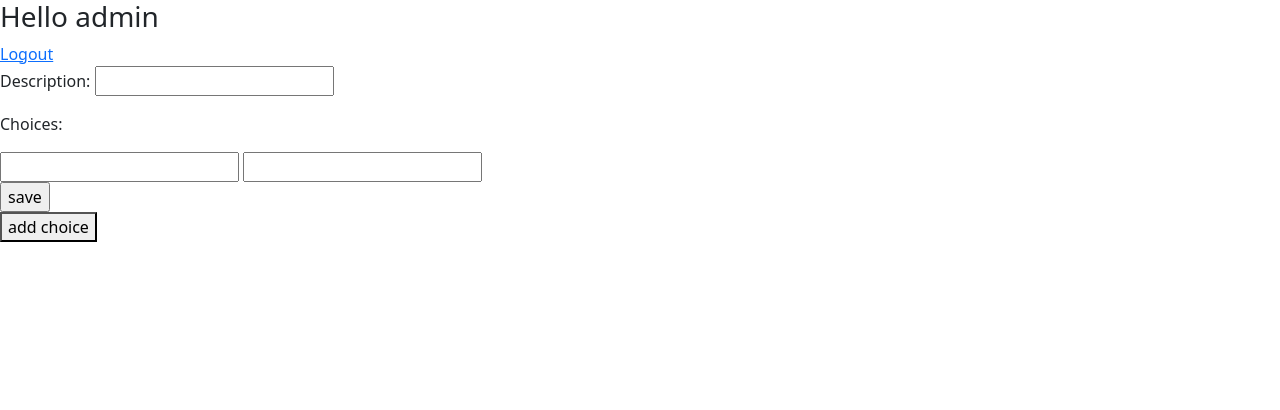
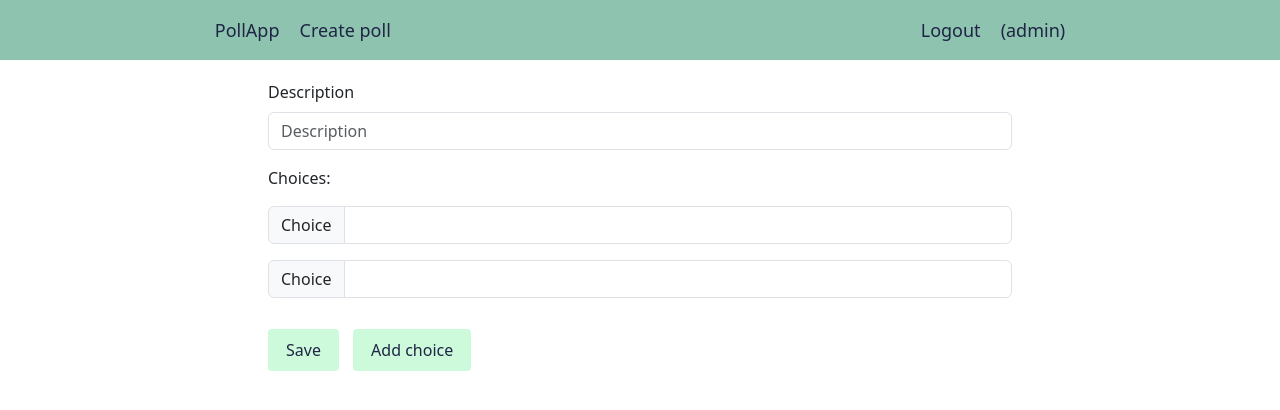
Before and after one commit to KERELKO/Django-poll-app, a Django app: page /poll/create/ in a window 1280 px wide. Shown: the top 410 px of the page. Run offline with Django 5.2, Linux system fonts and the light colour scheme; a user stored in the database is signed in; some libraries are stand-ins or nearby versions.

Commit message:
Style Ready

```diff
--- a/PollApp/PollApp/settings.py
+++ b/PollApp/PollApp/settings.py
@@ -126,4 +126,4 @@ DEFAULT_AUTO_FIELD = 'django.db.models.BigAutoField'
 
 LOGIN_URL = 'poll:login'
 LOGOUT_URL = 'poll:logout'
-LOGIN_REDIRECT_URL = 'poll:all'
+LOGIN_REDIRECT_URL = 'poll:list'
--- /dev/null
+++ b/PollApp/poll/static/css/base.css
@@ -0,0 +1,129 @@
+.nav-bar {
+	background-color: #8EC3B0;
+	width: 100%;
+	height: 60px;
+	margin-bottom: 20px;
+	padding-left: 16%;
+	padding-right: 16%;
+	list-style: none;
+	display: flex;
+	justify-content: space-between;
+	align-items: center;
+}
+
+.nav-item,
+.nav-auth {
+	text-decoration: none;
+	font-size: 18px;
+	font-weight: 500;
+	color: #1F2544;
+	padding: 0 10px; /* Adjust padding as needed */ /* Set maximum width for items */
+	white-space: nowrap; /* Prevent wrapping *//* Hide overflow content */
+	text-overflow: ellipsis; /* Display ellipsis for overflow */
+}
+
+.nav-auth {
+	margin-left: auto;
+}
+
+.container {
+	max-width: 60%;
+}
+
+.card-link {
+	text-decoration: none;
+}
+
+.card {
+	color: #1F2544;
+	margin-bottom: 20px;
+}
+
+.card-header {
+	background-color: #DEF5E5;
+	color: #637A9F !important;
+}
+
+.card-header:hover {
+	background-color: #8EC3B0 !important;
+}
+
+.card-body {
+	background-color: #BCEAD5;
+	color: #637A9F !important;
+}
+
+.card-body:hover {
+	background-color: #8EC3B0;
+}
+
+.card-footer {
+	background-color: #9ED5C5;
+	color: #637A9F !important;
+	border: none;
+}
+
+.card-footer:hover {
+	background-color: #DEF5E5;
+}
+
+.btn-mint {
+	display: inline-block;
+	background-color: #CDFADB;
+	color: #1F2544;
+	padding: 8px 17px 8px 17px;
+	border-radius: .25rem;
+	margin: 15px 10px 15px 0px;
+}
+
+.btn-mint:hover {
+	background-color: #DCFFB7;
+}
+
+.card-info {
+	background-color: #ffff;
+	padding: 10px;
+}
+
+.card-info:hover {
+	background-color: #ffff;
+}
+
+.list-group-item {
+	display: flex;
+	justify-content: space-between;
+}
+
+@media screen and (max-width: 900px) {
+	.container {
+		max-width: 80%;
+	}
+}
+
+@media screen and (max-width: 600px) {
+  .container {
+  	max-width: 90%;
+  }
+}
+
+@media screen and (max-width: 500px) {
+  .container {
+  	max-width: 95%;
+  }
+  .nav-item,
+	.nav-auth {
+		font-size: 16px;
+	}
+}
+
+@media screen and (max-width: 450px) {
+  .nav-item,
+	.nav-auth {
+		font-size: 15px;
+	}
+
+	.nav-bar {
+		padding-left: 0;
+		padding-right: 0;
+	}
+}
--- a/PollApp/poll/templates/base.html
+++ b/PollApp/poll/templates/base.html
@@ -6,22 +6,27 @@
 <head>
 	<meta charset="utf-8">
 	<meta name="viewport" content="width=device-width, initial-scale=1">
-	<title>{% block title %}{% endblock %}</title>
+	<title>{% block title %}Poll App{% endblock %}</title>
 	{% bootstrap_css %}
 	{% bootstrap_javascript %}
+	<link rel="stylesheet" type="text/css" href="{% static 'css/base.css' %}">
 </head>
 <body>
-	{% if user.is_authenticated %}
-		<h3>Hello {{ request.user.username }}</h3>
-		<a href="{% url 'poll:logout' %}">
-			Logout
-		</a>
-	{% else %}
-		<a href="{% url 'poll:login' %}">Login</a>
-		<a href="{% url 'poll:registration' %}">Register</a>
-	{% endif %}
-	{% block content %}
-	{% endblock %}
+	<ul class="nav-bar">
+		<a href="{% url 'poll:list' %}" class="nav-item">PollApp</a>
+		{% if request.user.is_authenticated %}
+			<a href="{% url 'poll:create' %}" class="nav-item">Create poll</a>
+			<a href="{% url 'poll:logout' %}" class="nav-auth">Logout</a>
+			<li class="nav-item">({{ request.user.username }})</li>
+		{% else %}
+			<a href="{% url 'poll:login' %}" class="nav-auth">Login</a>
+			<a href="{% url 'poll:registration' %}" class="nav-auth">Registration</a>
+		{% endif %}
+	</ul>
+	<div class="container">
+		{% block content %}
+		{% endblock %}
+	</div>
 </body>
 </html>
 {% block domready %}
--- a/PollApp/poll/templates/polls/create.html
+++ b/PollApp/poll/templates/polls/create.html
@@ -1,17 +1,24 @@
 {% extends "base.html" %}
+{% load django_bootstrap5 %}
 
 {% block content %}
 	<form method="post" id="form">
-		{{ form.as_p }}
+		{% bootstrap_form form %}
 		{% csrf_token %}
 		<p>Choices:</p>
 		<div id="choiceContainer">
-			<input type="text" name="content-0" class="choice-input" required>
-			<input type="text" name="content-1" class="choice-input" required>
+			<div class="input-group mb-3">
+  			<span class="input-group-text" id="basic-addon1">Choice</span>
+  			<input type="text" class="form-control" name="content-0"required>
+			</div>
+			<div class="input-group mb-3">
+  			<span class="input-group-text" id="basic-addon1">Choice</span>
+  			<input type="text" class="form-control" name="content-1"required>
+			</div>
 		</div>
-		<input type="submit" value="save">
+		<button type="submit" class="btn btn-mint">Save</button>
+		<button id="add-choice" type="button" class="btn btn-mint">Add choice</button>
 	</form>
-	<button id="add-choice" type="button">add choice</button>
 {% endblock %}
 
 {% block domready %}
@@ -20,21 +27,39 @@
 	const btn = document.getElementById('add-choice');
 		btn.addEventListener('click', function() {
 		addChoice();
-		if (choiceCount === 4) {
+		if (choiceCount === 5) {
 			btn.parentNode.removeChild(btn);
-		} else {
-			choiceCount++;
 		};
 	});
 
 	function addChoice() {
-		let choices = document.getElementById('choiceContainer');
-		let choice = document.createElement('input');
-		choice.name = 'content-' + choiceCount;
-		choice.type = 'text';
-		choice.class = 'choice-input';
-		choice.required = true;
-		choices.appendChild(choice);
+    let choicesContainer = document.getElementById('choiceContainer');
+
+    // Create div for input-group
+    let inputGroupDiv = document.createElement('div');
+    inputGroupDiv.classList.add('input-group', 'mb-3');
+
+    // Create span for input-group-text
+    let span = document.createElement('span');
+    span.classList.add('input-group-text');
+    span.textContent = 'Choice';
+
+    // Create input element
+    let input = document.createElement('input');
+    input.type = 'text';
+    input.classList.add('form-control');
+    input.name = 'content-' + choiceCount;
+    input.required = true;
+
+    // Append span and input to input-group div
+    inputGroupDiv.appendChild(span);
+    inputGroupDiv.appendChild(input);
+
+    // Append input-group div to choicesContainer
+    choicesContainer.appendChild(inputGroupDiv);
+
+    // Increment choiceCount for the next input
+    choiceCount++;
 	};
 </script>
 {% endblock %}
--- a/PollApp/poll/templates/polls/detail_done.html
+++ b/PollApp/poll/templates/polls/detail_done.html
@@ -4,5 +4,5 @@
 
 {% block content %}
 	<h3>Thanks, for taking part in this choice!</h3>
-	<a href="{% url 'poll:all' %}">Return to the list</a>
+	<a href="{% url 'poll:list' %}">Return to the list</a>
 {% endblock %}
--- a/PollApp/poll/templates/polls/edit.html
+++ b/PollApp/poll/templates/polls/edit.html
@@ -1,3 +1,8 @@
+{% extends "base.html" %}
+
+{% block title %}Edit poll{% endblock %}
+
+{% block content %}
 	<form action="" method="post">
 		{{ form.as_p }}
 		{% csrf_token %}
@@ -6,3 +11,4 @@
 		{% endfor %}
 		<button type="submit">Save</button>
 	</form>
+{% endblock %}
--- a/PollApp/poll/templates/users/registration.html
+++ b/PollApp/poll/templates/users/registration.html
@@ -1,4 +1,5 @@
 {% extends "base.html" %}
+{% load django_bootstrap5 %}
 
 {% block title %}Registration{% endblock %}
 
@@ -8,7 +9,7 @@
 	</h3>
 	<form action="{% url 'poll:registration' %}" method="post">
 		{% csrf_token %}
-		{{ form.as_p }}
-		<input type="submit" value="Create">
+		{% bootstrap_form form %}
+			<button type="submit" class="btn btn-mint">Create account</button>
 	</form>
 {% endblock %}
--- a/PollApp/poll/urls.py
+++ b/PollApp/poll/urls.py
@@ -5,14 +5,16 @@ from . import views
 app_name = 'poll'
 
 urlpatterns = [
-	path('all/', views.PollListView.as_view(),
-		 name='all'),
+	path('', views.PollListView.as_view(),
+		 name='list'),
 	path('create/', views.PollCreateView.as_view(),
 		 name='create'),
 	path('edit/<pk>/', views.PollEditView.as_view(),
 		 name='edit'),
 	path('detail/<pk>/', views.PollDetailView.as_view(),
 		 name='detail'),
+	path('detail/<pk>/result/', views.PollResultView.as_view(),
+		 name='result'),
 	path('delete/<pk>/', views.PollDeleteView.as_view(),
 		 name='delete'),
 	# auth
--- a/PollApp/poll/views.py
+++ b/PollApp/poll/views.py
@@ -8,12 +8,14 @@ from django.contrib.auth.mixins import LoginRequiredMixin
 from django.contrib.auth import logout
 from django.http import HttpResponse
 from django.urls import reverse_lazy
+from django.db.models import Count
 from .forms import RegistrationForm
 from .models import Poll, Choice
 
 
 class PollListView(ListView):
-	model = Poll
+	queryset = Poll.objects.annotate(num_choices=Count('choices')) \
+						   .order_by('-created')
 	template_name = 'polls/list.html'
 
 
@@ -110,10 +112,30 @@ class PollDetailView(LoginRequiredMixin, DetailView):
 
 	def post(self, request, pk):
 		choice = get_object_or_404(Choice, id=request.POST['choices'])
+		choice.user_votes.add(request.user)
 		choice.votes += 1
-		choice.user_votes.add(request.user)
 		choice.save()
 		return self.render_to_response({})
+
+
+class PollResultView(View, TemplateResponseMixin):
+	template_name = 'polls/result.html'
+
+	def get(self, request, pk):
+		poll = get_object_or_404(Poll, id=pk)
+		choices = poll.choices.all()
+		poll_result = poll.get_result()
+		context_choices = {}
+		user_choice = None
+		for choice in choices:
+			if request.user in choice.user_votes.all():
+				user_choice = str(choice.id)
+			context_choices[f'{choice.id}'] = [choice.choice,
+											   poll_result[choice.id]]
+		print(choices, user_choice)
+		return self.render_to_response({'choices': context_choices,
+										'user_choice': user_choice,
+										'poll': poll})
 
 
 class PollDeleteView(OwnerEditMixin, View):
@@ -121,7 +143,7 @@ class PollDeleteView(OwnerEditMixin, View):
 	def get(self, request, pk):
 		poll = get_object_or_404(Poll, id=pk)
 		poll.delete()
-		return redirect('poll:all')
+		return redirect('poll:list')
 
 
 class UserLoginView(LoginView):
@@ -132,7 +154,7 @@ class UserLogout(LoginRequiredMixin, View):
 
     def get(self, request):
         logout(request)
-        return redirect('poll:all')
+        return redirect('poll:list')
 
 
 class UserRegistrationView(View, TemplateResponseMixin):
@@ -148,5 +170,5 @@ class UserRegistrationView(View, TemplateResponseMixin):
 			user = form.save(commit=False)
 			user.set_password(form.cleaned_data['password'])
 			user.save()
-			return redirect('poll:all')
+			return redirect('poll:list')
 		return self.render_to_response({'form': form})
```
Also changed, not shown: PollApp/poll/templates/polls/detail.html (+28 -15 lines), PollApp/poll/templates/polls/list.html (+15 -3 lines), PollApp/poll/templates/polls/result.html (added, +34 -0 lines), PollApp/poll/templates/users/login.html (+13 -5 lines), PollApp/db.sqlite3, PollApp/poll/migrations/0006_alter_poll_options.py (added), PollApp/poll/migrations/0007_alter_poll_options.py (added), PollApp/poll/models.py (line endings or trailing spaces). Lines whose indentation alone changed are shown as unchanged.
